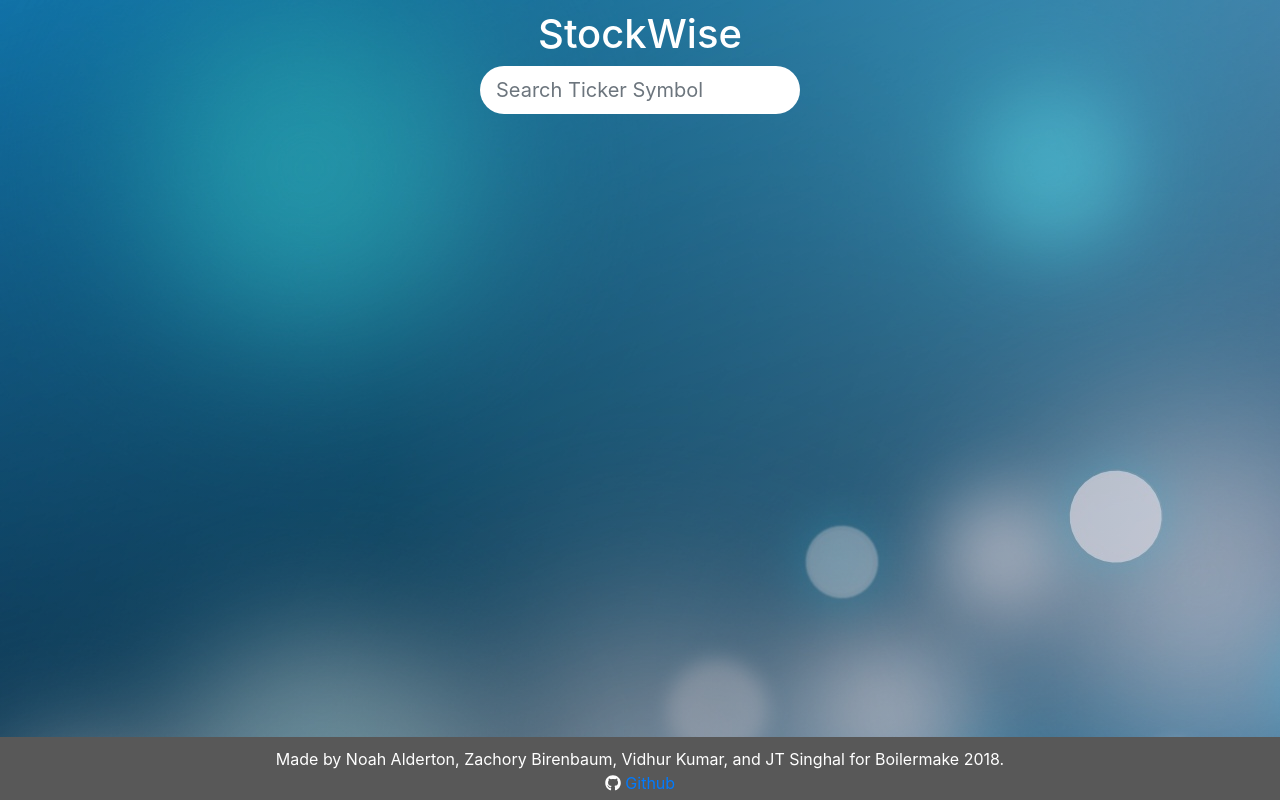
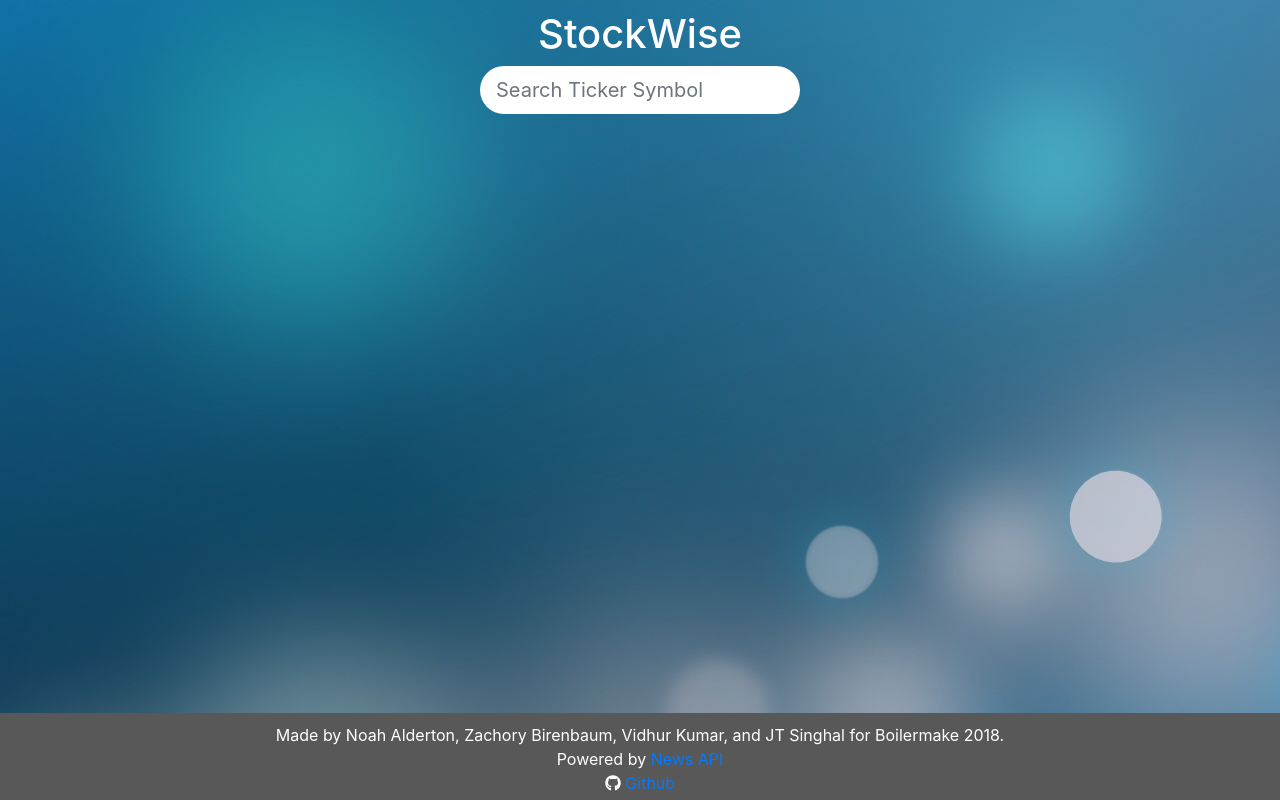
Before and after one commit to JTSinghal/StockWise, a React (Create React App) app in the folder stock-wise/: page / in a window 1280 px wide. Built offline with nearby package versions, Linux system fonts and the light colour scheme.

Commit message:
Slight change to News API attribution link

```diff
--- a/stock-wise/src/components/Footer/Footer.js
+++ b/stock-wise/src/components/Footer/Footer.js
@@ -6,7 +6,12 @@ class Footer extends Component {
     render() {
         return(
             <div className = "footerDiv">
-            <p className="footerText">Made by Noah Alderton, Zachory Birenbaum, Vidhur Kumar, and JT Singhal for Boilermake 2018.<br></br><FontAwesomeIcon icon={['fab', 'github']} /><a href="https://github.com/JTSinghal/StockWise"> Github</a></p>
+            <p className="footerText">Made by Noah Alderton, Zachory Birenbaum, Vidhur Kumar, and JT Singhal for Boilermake 2018.
+                <br></br>
+                Powered by <a href="https://newsapi.org/">News API</a>
+                <br></br>
+                <FontAwesomeIcon icon={['fab', 'github']} /><a href="https://github.com/JTSinghal/StockWise"> Github</a>
+            </p>
             </div>
         )
     }
```
